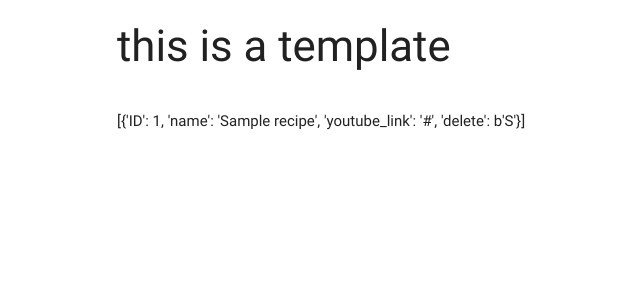
After one commit to GarethMellon/data-centric-project, a Flask app: page /recieps/1/ in a window 1280 px wide. The commit adds this page. Shown: the top 300 px of the page, without its empty margins (75-715 px from the left). Run offline with Flask 2, Linux system fonts and the light colour scheme; tables that the repository leaves empty hold one stand-in row (values such as "Sample post").

Commit message:
New page: recieps.html and set up basic page load and route

```diff
--- a/app.py
+++ b/app.py
@@ -25,7 +25,7 @@ def select_data(sql):
 
 @app.route('/')
 def index():
-
+    # prep data for page
     recieps_sql="select course.name as course_name , recipes.ID as recipes_ID, recipes.name as recipes_name from recipes JOIN course on recipes.ID = course.recipes_ID;"
     recipes_data = select_data(recieps_sql)
 
@@ -37,6 +37,11 @@ def index():
                             course_data = course_data,
                             recipes_data = recipes_data)
 
+@app.route("/recieps/<recipe_ID>/")
+def recipes(recipe_ID):
+    data_sql = ("SELECT * from recipes where ID =" + recipe_ID)
+    data = select_data(data_sql)
+    return render_template("recieps.html", data = data)
 
 if __name__ == '__main__':
     app.run(host=os.environ.get('IP'),
--- a/templates/index.html
+++ b/templates/index.html
@@ -4,7 +4,7 @@
 <div class="container">
     <div class="row">
         <div class="col s12">
-
+            <!-- we are matching courses to their recipes and building the recipes accordion by match -->
             <ul class="collapsible popout" data-collapsible="accordion">
                 {% for course in course_data %}
                 <li>
@@ -13,7 +13,7 @@
                     {% for recipe in recipes_data %}
                         {% if course.course_name == recipe.course_name: %}
                         <div class="collapsible-body"><span>{{ recipe.recipes_name }}</span>
-                            <a href="#" class="btn"> View Recipe</a>
+                            <a href="{{ url_for('recipes', recipe_ID = recipe.recipes_ID) }}" class="btn"> View Recipe</a>
                         </div>
                         {% else %}
                         {% endif %}
--- /dev/null
+++ b/templates/recieps.html
@@ -0,0 +1,13 @@
+{% extends "base.html" %}
+{% block content %}
+
+<div class="container">
+    <div class="row">
+        <div class="col s12">
+<h3>this is a template</h3>
+<br>
+{{ data }}
+    </div>
+</div>
+
+{% endblock %}
```
